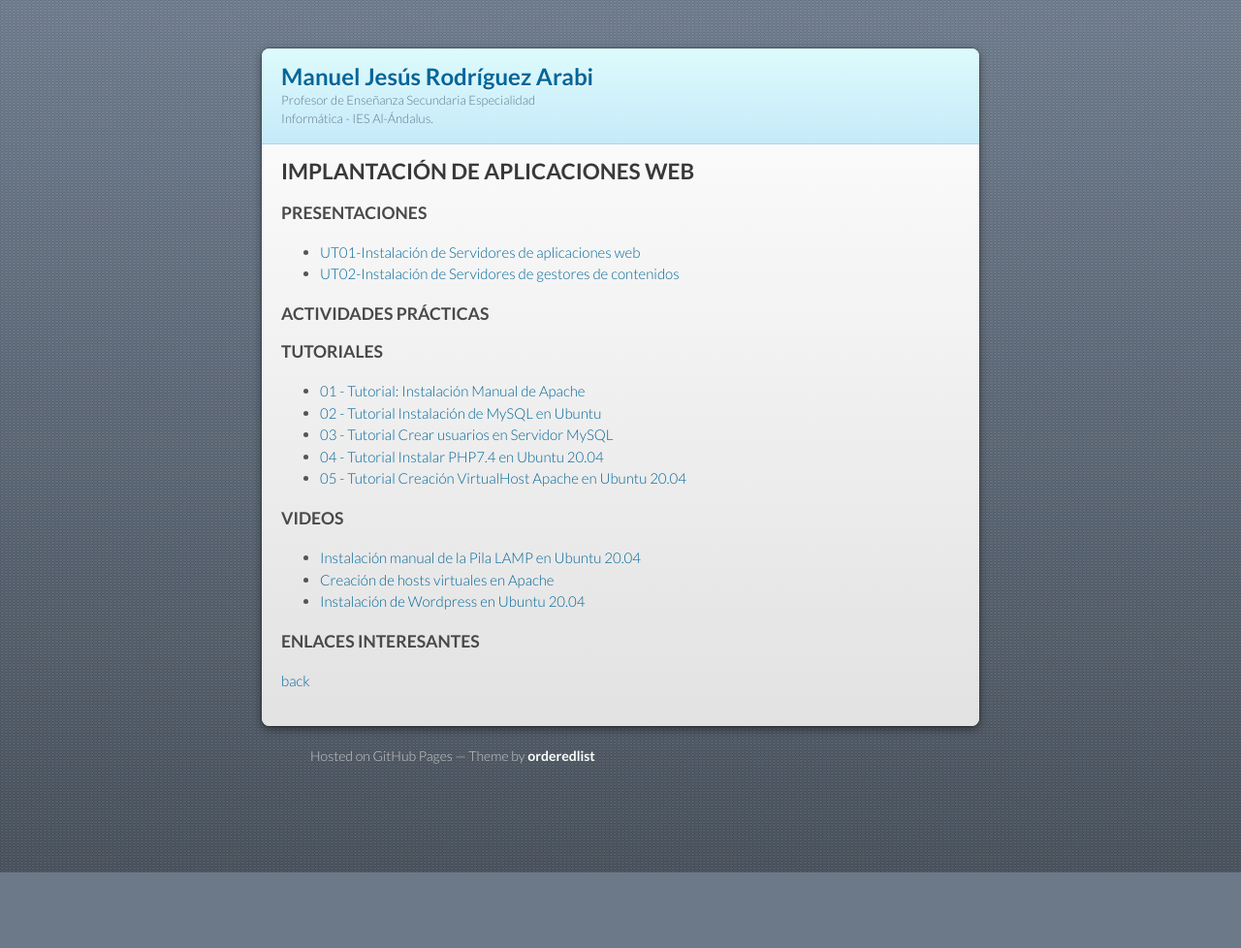
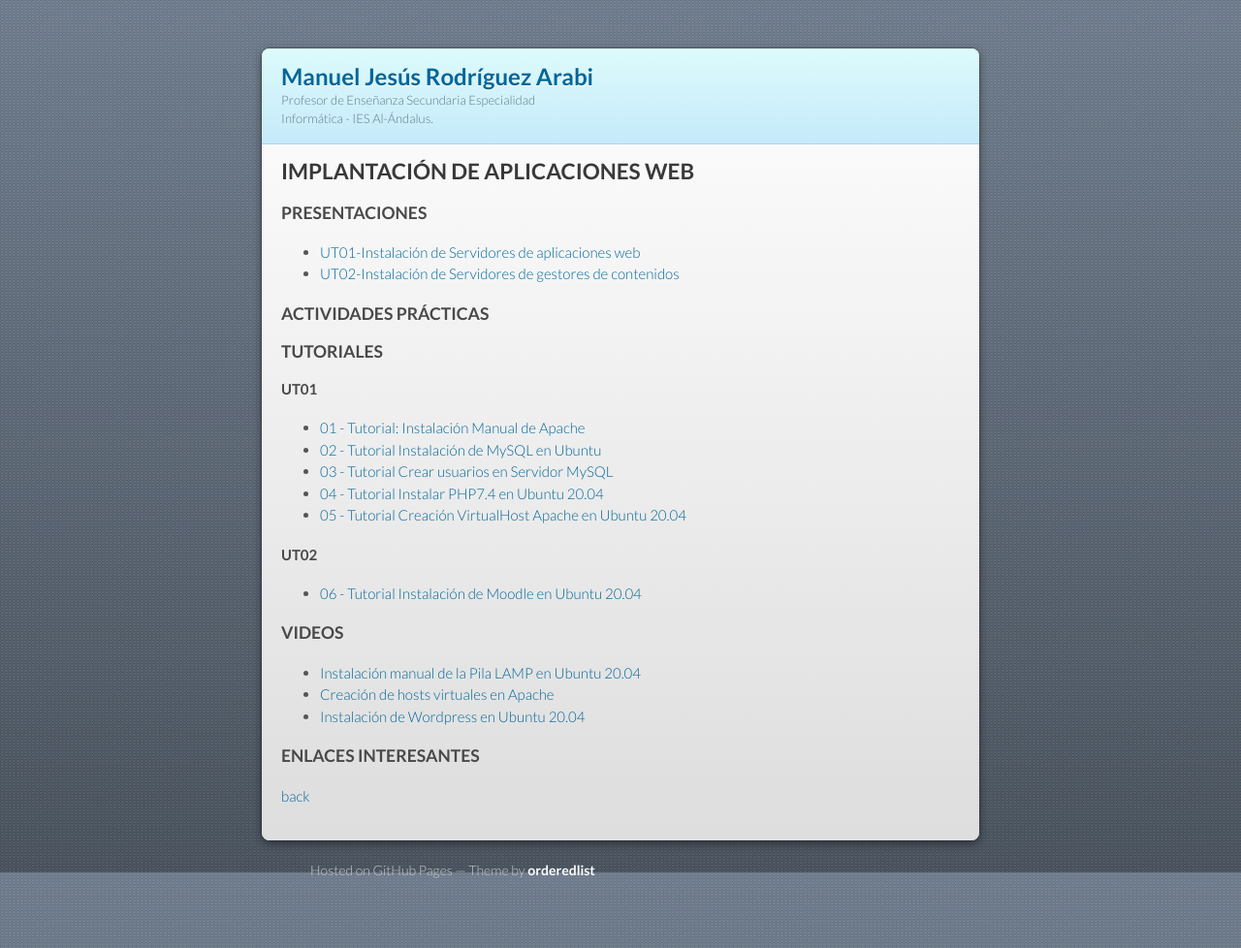
Before and after one commit to mrodara/mrodara.github.io, a Jekyll site: the page built from mods/iaw.md, in a window 1280 px wide. Shown: the whole page at 97% size. Built offline with Jekyll 4.4.1, drawn with Linux system fonts in a browser that asks for light colours; our own code applies the rules of GitHub Pages for plain Markdown files; before the commit the page ends 900 px from its top, so only the background shows below that.

Commit message:
IAW Tutorial Instalación Moodle Ubuntu 20.04

```diff
--- a/mods/iaw.md
+++ b/mods/iaw.md
@@ -13,11 +13,17 @@ layout: default
 
 ### TUTORIALES
 
+#### UT01
+
 * [01 - Tutorial: Instalación Manual de Apache](https://docs.google.com/document/d/1jwjqaS1a8ck-DKe7FUTutS03L2L86gSH2j4onT6iHTU/edit?usp=sharing)
 * [02 - Tutorial Instalación de MySQL en Ubuntu](https://docs.google.com/document/d/1IHjZUxZ7QPbzweq-cW-vk4FzWbuYyP7MZbVm1dRTaEk/edit?usp=sharing)
 * [03 - Tutorial Crear usuarios en Servidor MySQL](https://docs.google.com/document/d/1e7IxqwJPpDfnVrZKUMGs1abM3_BvCzxz5_OWEBDRjcg/edit?usp=sharing)
 * [04 - Tutorial Instalar PHP7.4 en Ubuntu 20.04](https://docs.google.com/document/d/11LEQEer5rJ1OwUc69WaeclO0SBO0W20CKcEWLsiywQ0/edit?usp=sharing)
 * [05 - Tutorial Creación VirtualHost Apache en Ubuntu 20.04](https://docs.google.com/document/d/12Fyfh3Upn_zqNk-b68oYwVdn8Q0FWe2MEKBvDjVutxE/edit?usp=sharing)
+
+#### UT02
+
+* [06 - Tutorial Instalación de Moodle en Ubuntu 20.04](https://docs.google.com/document/d/1dMdd4Zt6W1UOwpWmtGZHlK3FTtbcsfc1PhyIVYghB4I/edit?usp=sharing)
 
 ### VIDEOS
 
```
